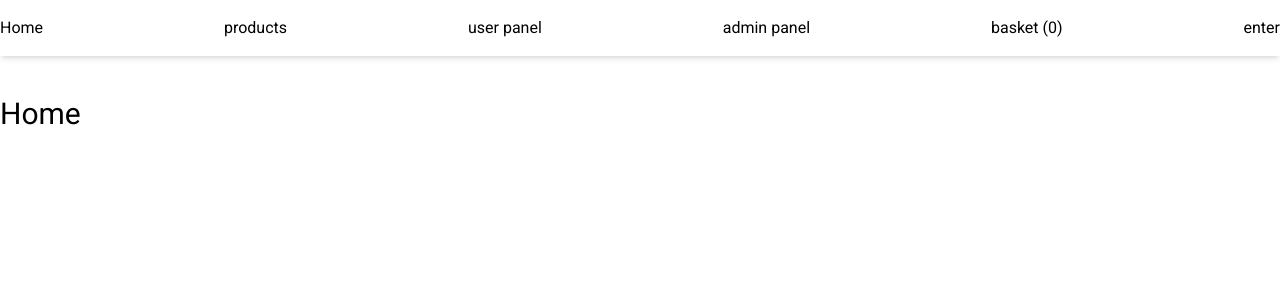
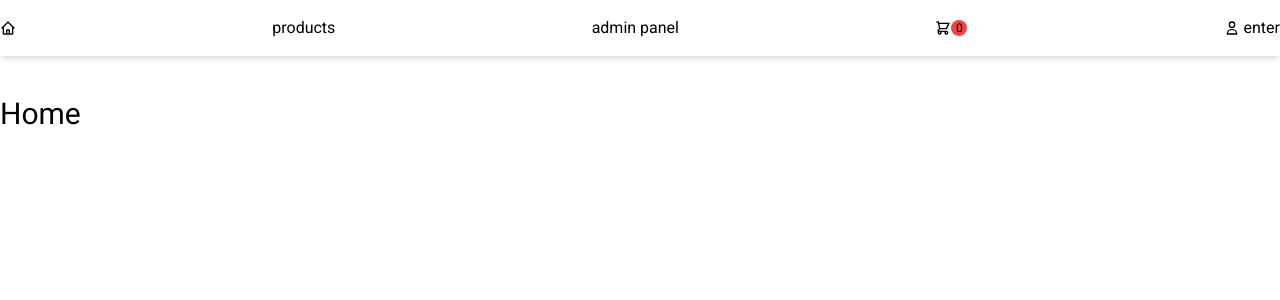
Before and after one commit to Arman-Abbasian/Arman_shop_fullstack_next13, a Next.js app in the folder frontend/: page / in a window 1280 px wide. Shown: the top 300 px of the page. Built offline with nearby package versions, Linux system fonts and the light colour scheme; no server answers.

Commit message:
some changes in desing of header component

```diff
--- a/frontend/src/app/Header.jsx
+++ b/frontend/src/app/Header.jsx
@@ -1,5 +1,5 @@
 "use client";
-
+import { HiOutlineHome,HiOutlineShoppingCart,HiOutlineUser } from "react-icons/hi";
 import { useGetUser } from "@/hooks/useAuth";
 import Link from "next/link";
 
@@ -17,7 +17,7 @@ function Header() {
         <ul className="flex items-center  justify-between py-2 container xl:max-w-screen-xl">
           <li>
             <Link className="block py-2" href="/">
-              Home
+            <HiOutlineHome />
             </Link>
           </li>
           <li>
@@ -26,26 +26,31 @@ function Header() {
             </Link>
           </li>
           <li>
-            <Link className="block py-2" href="/profile">
-              user panel
-            </Link>
-          </li>
-          <li>
             <Link className="block py-2" href="/admin">
               admin panel
             </Link>
           </li>
           <li>
-            <Link className="block py-2" href="/cart">
-              basket  ({cart ? cart.payDetail.productIds.length : 0})
+            <Link className="flex py-2 -space-x-0" href="/cart">
+              <HiOutlineShoppingCart />
+              <span className="w-4 h-4 bg-red-500 rounded-full flex justify-center items-center text-xs">{cart ? cart.payDetail.productIds.length : 0}</span>
             </Link>
           </li>
+
           {user ? (
+            <li>
+              <Link className="flex items-center gap-1  py-2" href="/profile">
+            <HiOutlineUser />
             <span>{user.name}</span>
+            </Link>
+            </li>
           ) : (
             <li>
-              <Link className="block py-2" href="/auth">
-                enter
+              <Link className="flex py-2" href="/auth">
+              <div className="flex items-center gap-1">
+            <HiOutlineUser />
+            <span>enter</span>
+            </div>
               </Link>
             </li>
           )}
```
